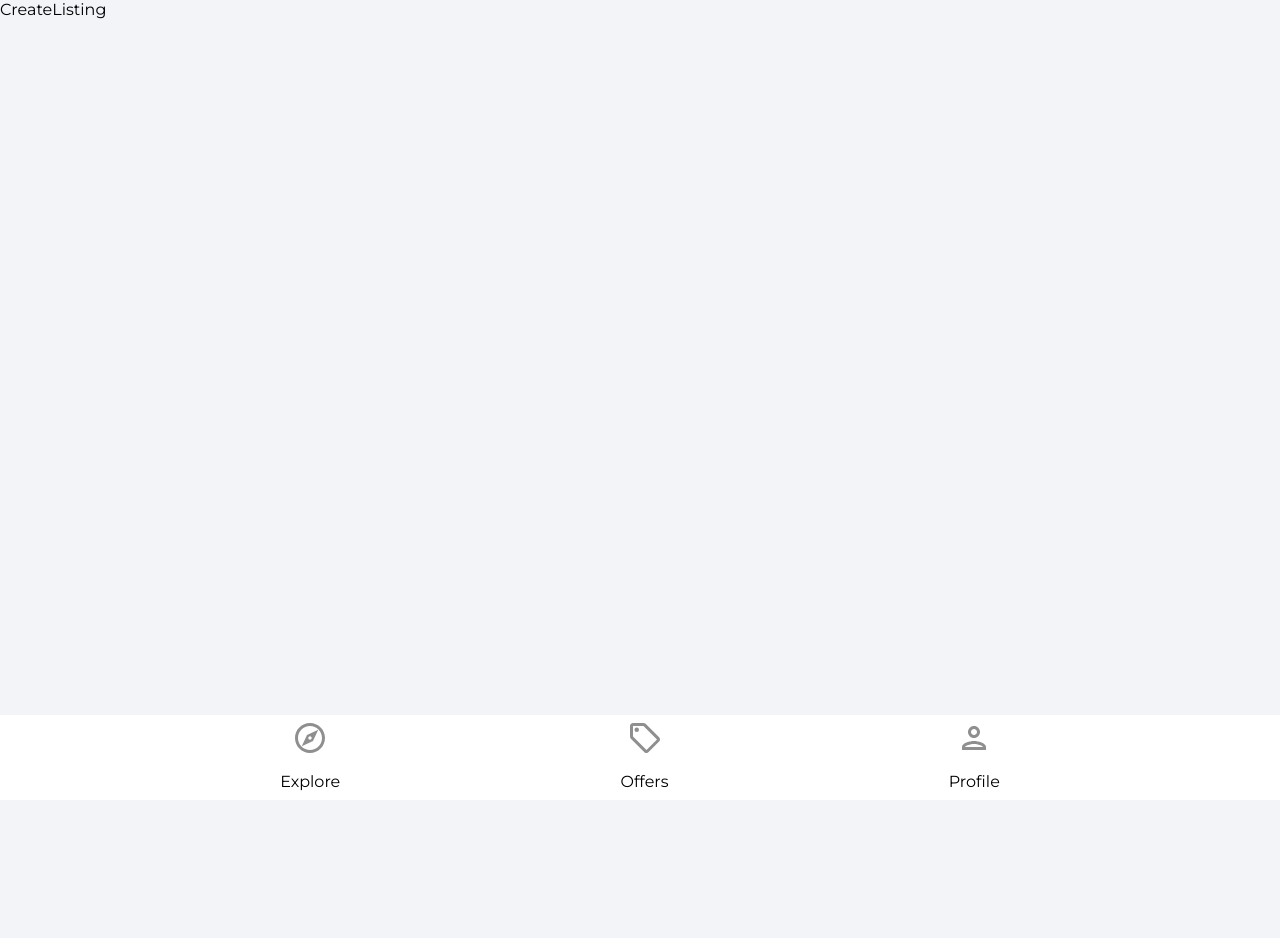
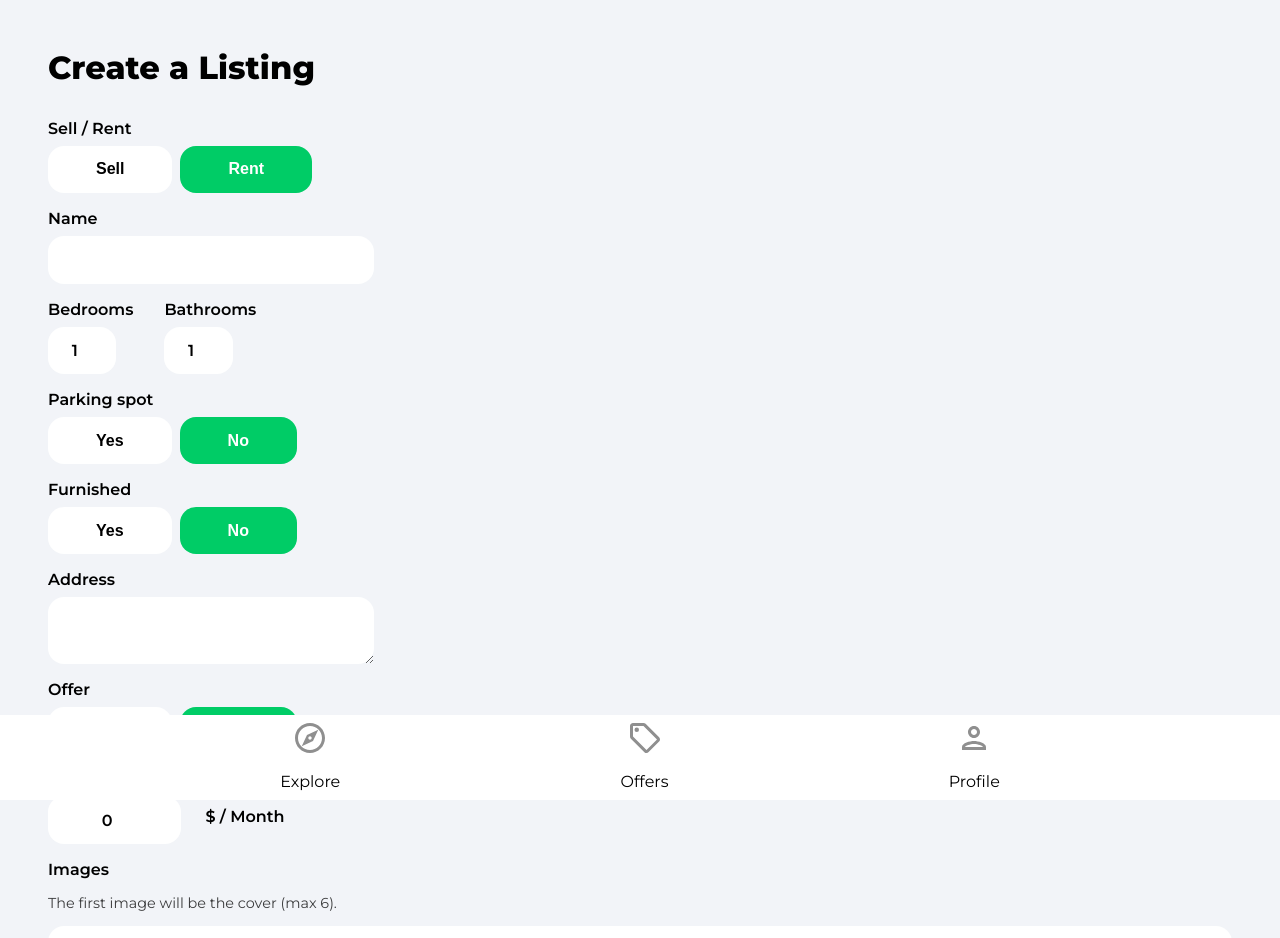
Before and after one commit to franciskershawfc/house-marketplace, a React (Create React App) app: page /create-listing in a window 1280 px wide. Shown: the top 938 px of the page. Before the commit the page ends 800 px from the top, so only its background shows below. Built offline with nearby package versions, Linux system fonts and the light colour scheme; no server answers; sample sign-in values are in the browser's storage.

Commit message:
add in create listing form

```diff
--- a/src/pages/CreateListing.js
+++ b/src/pages/CreateListing.js
@@ -5,7 +5,7 @@
 
 function CreateListing() {
   const [geolocationEnabled, setGeolocationEnabled] = useState(true);
-	const [loading, setLoading] = useState(false)
+  const [loading, setLoading] = useState(false);
   const [formData, setFormData] = useState({
     type: 'rent',
     name: '',
@@ -22,31 +22,306 @@
     longitude: 0,
   });
 
-	const auth = getAuth()
-	const navigate = useNavigate()
-	const isMounted = useRef(true)
+  const {
+    type,
+    name,
+    bedrooms,
+    bathrooms,
+    parking,
+    furnished,
+    address,
+    offer,
+    regularPrice,
+    discountedPrice,
+    images,
+    latitude,
+    longitude,
+  } = formData;
+
+  const auth = getAuth();
+  const navigate = useNavigate();
+  const isMounted = useRef(true);
 
   useEffect(() => {
-		if(isMounted) {
+    if (isMounted) {
       onAuthStateChanged(auth, (user) => {
-				if(user) {
-					setFormData({...formData, userRef: user.uid})
+        if (user) {
+          setFormData({ ...formData, userRef: user.uid });
         } else {
-					navigate('/sign-in')
+          navigate('/sign-in');
         }
-			})
+      });
     }
 
     return () => {
-			isMounted.current = false
+      isMounted.current = false;
+    };
+    // eslint-disable-next-line react-hooks/exhaustive-deps
+  }, [isMounted]);
+
+  const onSubmit = (e) => {
+    e.preventDefault();
+    console.log(formData)
+  };
+
+  const onMutate = (e) => {
+    let boolean = null
+
+    if (e.target.value === 'true') {
+      boolean = true
     }
-		// eslint-disable-next-line react-hooks/exhaustive-deps
-	}, [isMounted])
+    if (e.target.value === 'false') {
+      boolean = false
+    }
 
-	if(loading) {
-		return <Spinner />
+    // Files
+    if(e.target.files) {
+      setFormData((prevState) => ({
+        ...prevState,
+        images: e.target.files
+      }))
     }
-  return <div>CreateListing</div>;
+
+    // Text/Booleans/Numbers
+    if(!e.target.files) {
+      setFormData((prevState) => ({
+        ...prevState,
+        [e.target.id]: boolean ?? e.target.value
+      }))
+    }
+  };
+
+  if (loading) {
+    return <Spinner />;
+  }
+  return (
+    <div className="profile">
+      <header>
+        <p className="pageHeader">Create a Listing</p>
+      </header>
+
+      <main>
+        <form onSubmit={onSubmit}>
+          <label className="formLabel">Sell / Rent</label>
+          <div className="formButtons">
+            <button
+              type="button"
+              className={type === 'sale' ? 'formButtonActive' : 'formButton'}
+              id="type"
+              value="sale"
+              onClick={onMutate}>
+              Sell
+            </button>
+            <button
+              type="button"
+              className={type === 'rent' ? 'formButtonActive' : 'formButton'}
+              id="type"
+              value="rent"
+              onClick={onMutate}>
+              Rent
+            </button>
+          </div>
+
+          <label className="formLabel">Name</label>
+          <input
+            className="formInputName"
+            type="text"
+            id="name"
+            value={name}
+            onChange={onMutate}
+            maxLength="32"
+            minLength="10"
+            required
+          />
+
+          <div className="formRooms flex">
+            <div>
+              <label className="formLabel">Bedrooms</label>
+              <input
+                className="formInputSmall"
+                type="number"
+                id="bedrooms"
+                value={bedrooms}
+                onChange={onMutate}
+                min="1"
+                max="50"
+                required
+              />
+            </div>
+            <div>
+              <label className="formLabel">Bathrooms</label>
+              <input
+                className="formInputSmall"
+                type="number"
+                id="bathrooms"
+                value={bathrooms}
+                onChange={onMutate}
+                min="1"
+                max="50"
+                required
+              />
+            </div>
+          </div>
+
+          <label className="formLabel">Parking spot</label>
+          <div className="formButtons">
+            <button
+              className={parking ? 'formButtonActive' : 'formButton'}
+              type="button"
+              id="parking"
+              value={true}
+              onClick={onMutate}
+              min="1"
+              max="50">
+              Yes
+            </button>
+            <button
+              className={
+                !parking && parking !== null ? 'formButtonActive' : 'formButton'
+              }
+              type="button"
+              id="parking"
+              value={false}
+              onClick={onMutate}>
+              No
+            </button>
+          </div>
+
+          <label className="formLabel">Furnished</label>
+          <div className="formButtons">
+            <button
+              className={furnished ? 'formButtonActive' : 'formButton'}
+              type="button"
+              id="furnished"
+              value={true}
+              onClick={onMutate}>
+              Yes
+            </button>
+            <button
+              className={
+                !furnished && furnished !== null
+                  ? 'formButtonActive'
+                  : 'formButton'
+              }
+              type="button"
+              id="furnished"
+              value={false}
+              onClick={onMutate}>
+              No
+            </button>
+          </div>
+
+          <label className="formLabel">Address</label>
+          <textarea
+            className="formInputAddress"
+            type="text"
+            id="address"
+            value={address}
+            onChange={onMutate}
+            required
+          />
+
+          {!geolocationEnabled && (
+            <div className="formLatLng flex">
+              <div>
+                <label className="formLabel">Latitude</label>
+                <input
+                  className="formInputSmall"
+                  type="number"
+                  id="latitude"
+                  value={latitude}
+                  onChange={onMutate}
+                  required
+                />
+              </div>
+              <div>
+                <label className="formLabel">Longitude</label>
+                <input
+                  className="formInputSmall"
+                  type="number"
+                  id="longitude"
+                  value={longitude}
+                  onChange={onMutate}
+                  required
+                />
+              </div>
+            </div>
+          )}
+
+          <label className="formLabel">Offer</label>
+          <div className="formButtons">
+            <button
+              className={offer ? 'formButtonActive' : 'formButton'}
+              type="button"
+              id="offer"
+              value={true}
+              onClick={onMutate}>
+              Yes
+            </button>
+            <button
+              className={
+                !offer && offer !== null ? 'formButtonActive' : 'formButton'
+              }
+              type="button"
+              id="offer"
+              value={false}
+              onClick={onMutate}>
+              No
+            </button>
+          </div>
+
+          <label className="formLabel">Regular Price</label>
+          <div className="formPriceDiv">
+            <input
+              className="formInputSmall"
+              type="number"
+              id="regularPrice"
+              value={regularPrice}
+              onChange={onMutate}
+              min="50"
+              max="750000000"
+              required
+            />
+            {type === 'rent' && <p className="formPriceText">$ / Month</p>}
+          </div>
+
+          {offer && (
+            <>
+              <label className="formLabel">Discounted Price</label>
+              <input
+                className="formInputSmall"
+                type="number"
+                id="discountedPrice"
+                value={discountedPrice}
+                onChange={onMutate}
+                min="50"
+                max="750000000"
+                required={offer}
+              />
+            </>
+          )}
+
+          <label className="formLabel">Images</label>
+          <p className="imagesInfo">
+            The first image will be the cover (max 6).
+          </p>
+          <input
+            className="formInputFile"
+            type="file"
+            id="images"
+            onChange={onMutate}
+            max="6"
+            accept=".jpg,.png,.jpeg"
+            multiple
+            required
+          />
+          <button type="submit" className="primaryButton createListingButton">
+            Create Listing
+          </button>
+        </form>
+      </main>
+    </div>
+  );
 }
 
 export default CreateListing;
```
Lines whose indentation alone changed are shown as unchanged.
